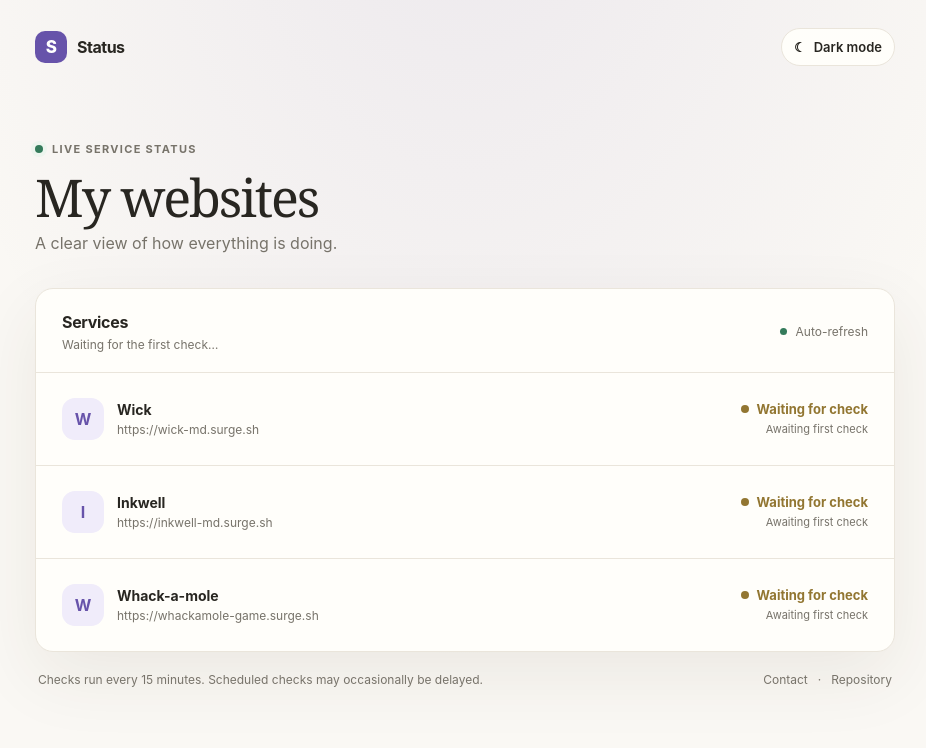
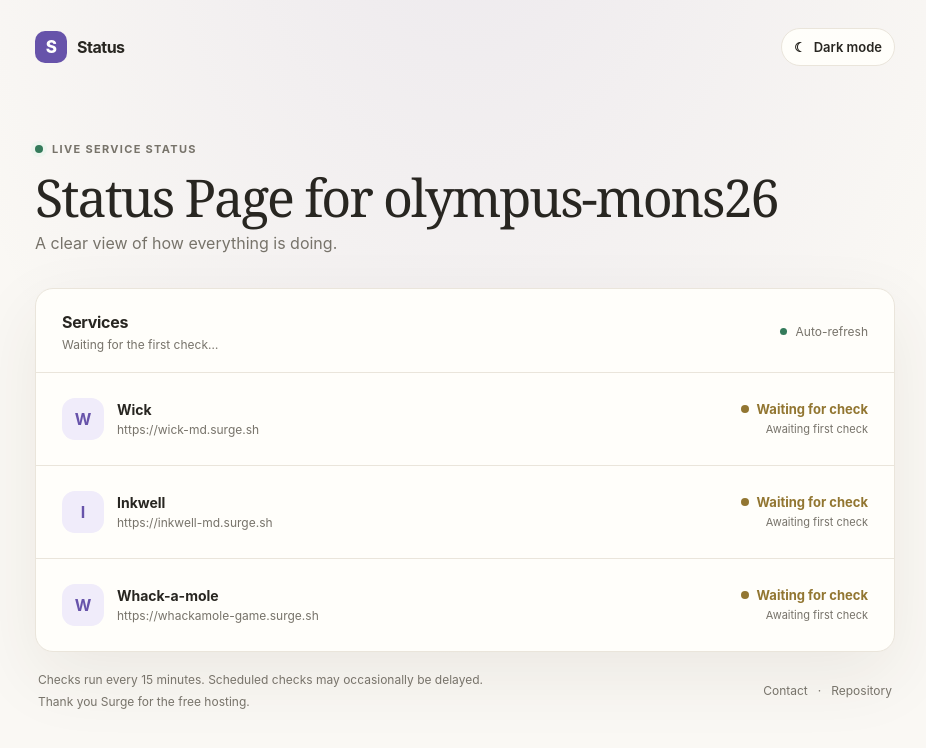
Before and after one commit to olympus-mons26/statuspage, a plain HTML site: page public/index.html in a window 1280 px wide. Shown: the whole page, without its empty margins (175-1101 px from the left). Drawn offline with Linux system fonts and the light colour scheme.

Commit message:
added a README, and updated the app

```diff
--- a/public/index.html
+++ b/public/index.html
@@ -4,8 +4,9 @@
     <meta charset="utf-8">
     <meta name="viewport" content="width=device-width, initial-scale=1">
     <meta name="theme-color" content="#faf8f4">
-    <meta name="description" content="Live availability for Wick, Inkwell, and Whack-a-mole.">
-    <title>Status — My websites</title>
+    <meta name="description" content="Live service status for olympus-mons26 websites.">
+    <link rel="icon" type="image/svg+xml" href="./favicon.svg">
+    <title>Status Page for olympus-mons26</title>
     <link rel="stylesheet" href="./styles.css">
     <script src="./app.js" defer></script>
   </head>
@@ -24,7 +25,7 @@
 
       <section class="intro" aria-labelledby="page-title">
         <p class="eyebrow"><span class="live-dot" aria-hidden="true"></span> LIVE SERVICE STATUS</p>
-        <h1 id="page-title">My websites</h1>
+        <h1 id="page-title">Status Page for olympus-mons26</h1>
         <p class="intro-copy">A clear view of how everything is doing.</p>
       </section>
 
@@ -43,7 +44,10 @@
       </section>
 
       <footer class="footer">
-        <p>Checks run every 15 minutes. Scheduled checks may occasionally be delayed.</p>
+        <div>
+          <p>Checks run every 15 minutes. Scheduled checks may occasionally be delayed.</p>
+          <p class="hosting-thanks">Thank you <a href="https://surge.sh" target="_blank" rel="noopener noreferrer">Surge</a> for the free hosting.</p>
+        </div>
         <nav aria-label="Helpful links">
           <a id="contact-link" href="mailto:bpanda.cp@gmail.com">Contact</a>
           <span aria-hidden="true">·</span>
--- a/public/styles.css
+++ b/public/styles.css
@@ -335,6 +335,10 @@ h1 {
   margin: 0;
 }
 
+.footer .hosting-thanks {
+  margin-top: 7px;
+}
+
 .footer nav {
   flex: 0 0 auto;
   gap: 10px;
```
Also changed, not shown: public/favicon.svg (added), 1 other file.
